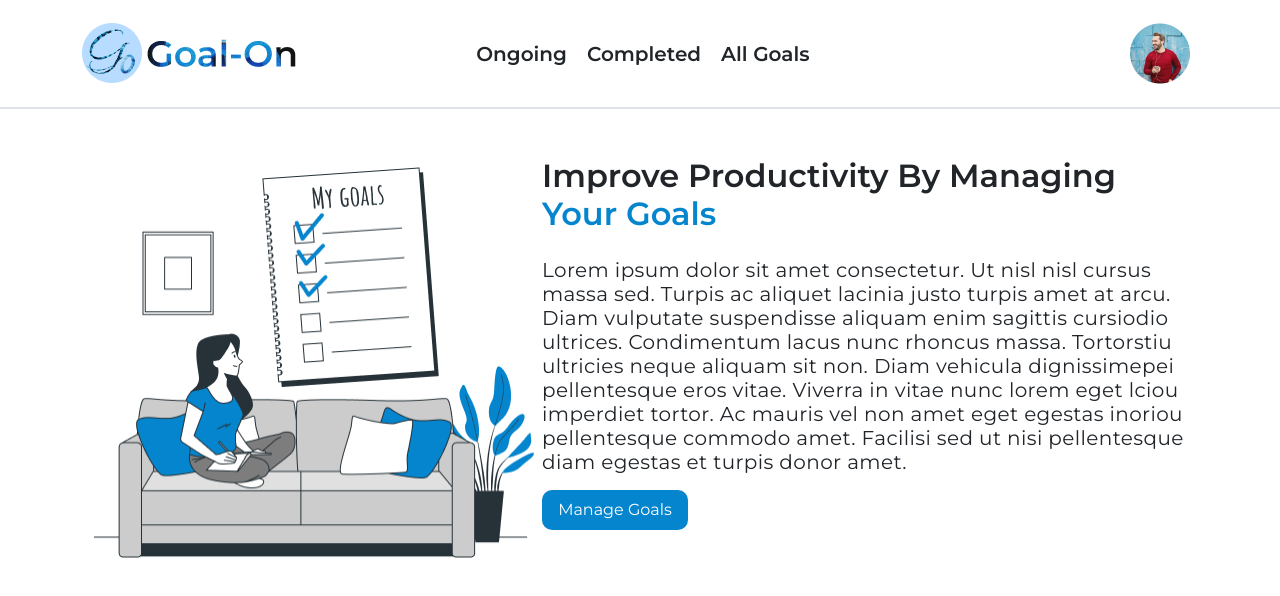
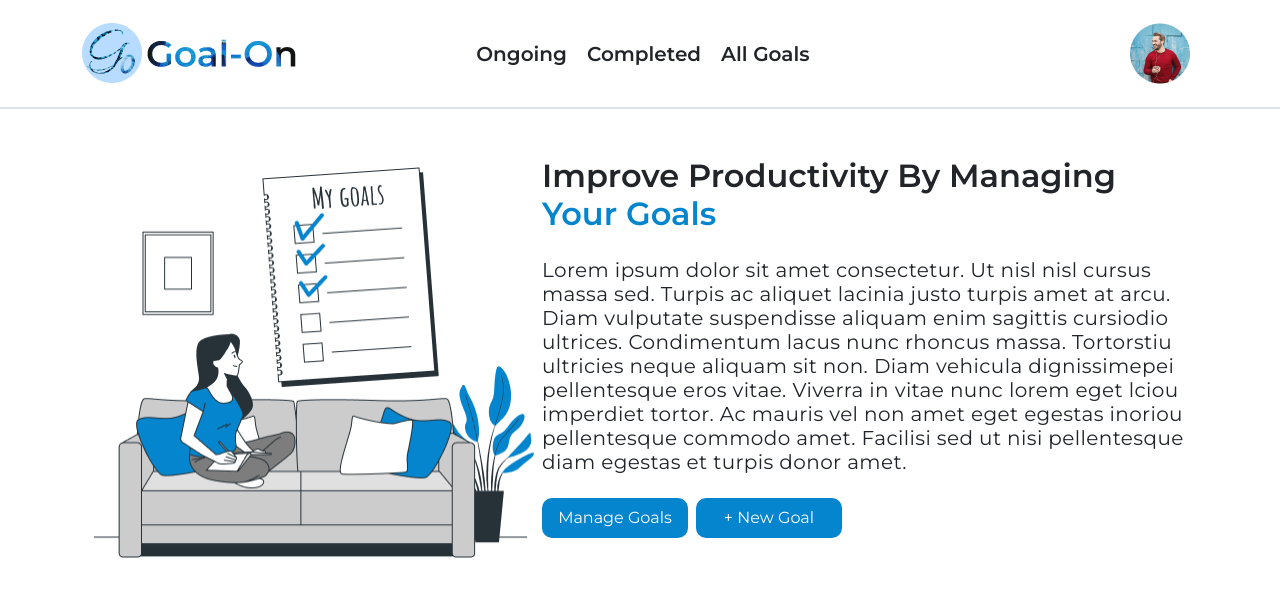
Before and after one commit to Muba-rak/goal-on-client, a React (Vite) app: page / in a window 1280 px wide. Shown: the top 596 px of the page. Built offline with nearby package versions, Linux system fonts and the light colour scheme.

Commit message:
refactored homepage

```diff
--- a/src/App.jsx
+++ b/src/App.jsx
@@ -16,8 +16,6 @@ function App() {
             <Route path="/create" element={<Create />} />
             <Route path="/update/:id" element={<Update />} />
             <Route path="*" element={<Error />} />
-
-
           </Routes>
         </Layout>
       </Router>
--- a/src/pages/Error.jsx
+++ b/src/pages/Error.jsx
@@ -3,8 +3,9 @@ import { Link } from 'react-router-dom'
 
 const Error = () => {
   return (
-      <div className='container'>
-          <img className='d-block my-3 mx-auto blue-bg img-fluid' src="https://media.istockphoto.com/id/467057387/photo/page-not-found.jpg?s=612x612&w=0&k=20&c=O9Rqww42f-OsVHVa19PmD0cMbYOQTmlsj6BNndsoO50=" alt="error 404" />
+      <div className='container mt-3'>
+          <h2 className="blue-text fw-bold text-center">Oops, Something Went Wrong</h2>
+          <img className='d-block my-3 mx-auto img-fluid' style={{height: '400px', objectFit: 'cover'}} src="https://cdn.dribbble.com/userupload/2641500/file/original-b2b4da3f25a13ff275d03cd646d1fec3.png?resize=1200x900" alt="error 404" />
           <button className='d-block my-3 mx-auto blue-bg py-3'>
               <Link to= '/' className='text-decoration-none text-white'>Go Back To Homepage</Link>
           </button>
--- a/src/pages/Homepage.jsx
+++ b/src/pages/Homepage.jsx
@@ -4,7 +4,7 @@ import { Link } from "react-router-dom";
 
 const Homepage = () => {
   return (
-    <div className="container d-block d-lg-flex justify-content-lg-between align-items-lg-center gap-2 mt-5 pb-3">
+    <div className="container d-block d-lg-flex justify-content-lg-between align-items-lg-center gap-2 mt-5 pb-4">
       <div className="text-center">
         <img className="img-logo" src={bro} alt="main image" />
       </div>
@@ -23,11 +23,19 @@ const Homepage = () => {
           egestas inoriou pellentesque commodo amet. Facilisi sed ut nisi
           pellentesque diam egestas et turpis donor amet.
         </p>
-        <Link to="/all" className="text-decoration-none">
+        <div className="d-flex align-items-center gap-2">
+          <Link to="/all" className="text-decoration-none">
           <button className="blue-bg btn1 text-white p-2 d-block mt-2">
             Manage Goals
           </button>
         </Link>
+          <Link to="/create" className="text-decoration-none blue-text fw-bold">
+            <button className="blue-bg btn1 text-white p-2 d-block mt-2">
+
+          + New Goal
+            </button>
+        </Link>
+        </div>
       </div>
     </div>
   );
```
